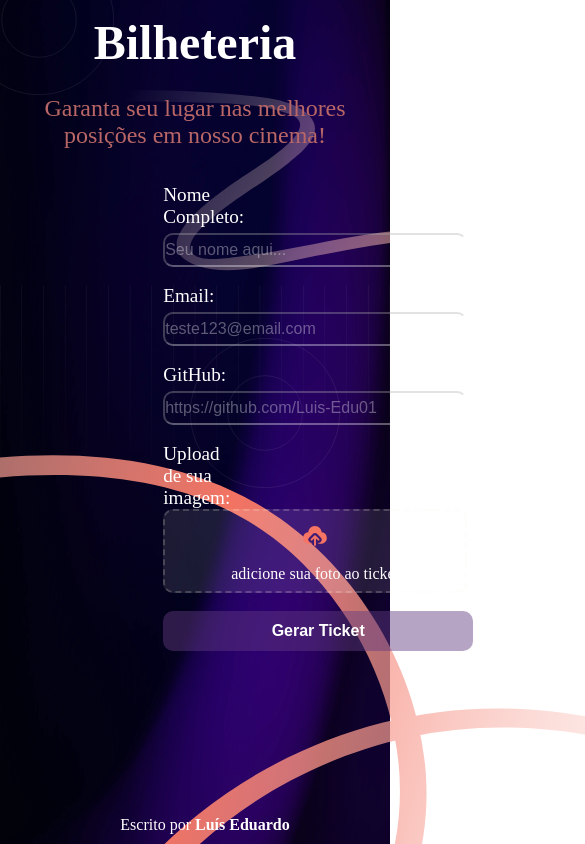
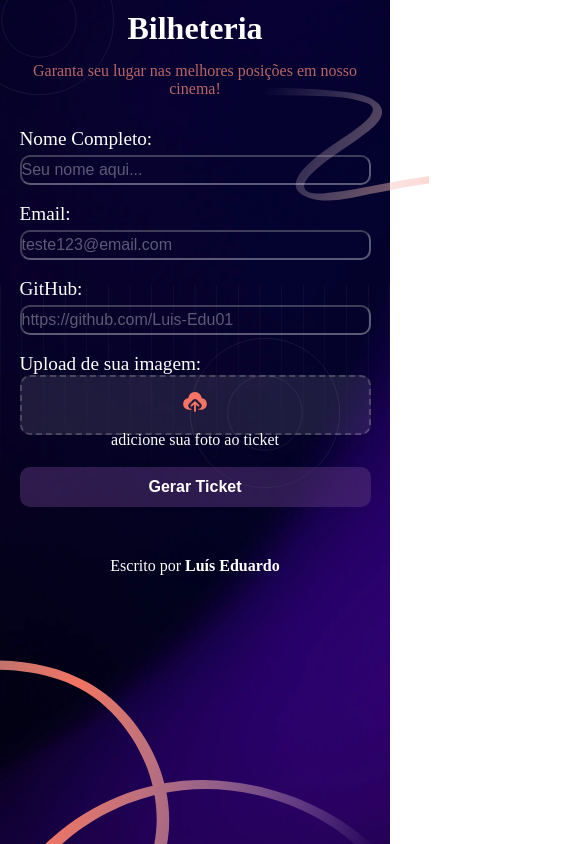
Before and after one commit to Luis-Edu01/site_bilheteria, a plain HTML site: page index.html in a window 390 px wide. Shown: the top 844 px of the page, 585 px wide, since content can reach past the window. Drawn offline with Linux system fonts and the light colour scheme.

Commit message:
media query

```diff
--- a/index.html
+++ b/index.html
@@ -5,6 +5,7 @@
     <meta name="viewport" content="width=device-width, initial-scale=1.0">
     <title>Bilheteria</title>
     <link rel="stylesheet" href="style/homeStyle.css">
+    <link rel="stylesheet" href="style/HomeMediaQuery.css">
     <script src="js/homepage.js" defer></script>
     <link rel="shortcut icon" href="images/favicon-32x32.png" type="image/x-icon">
 </head>
--- a/style/HomeMediaQuery.css
+++ b/style/HomeMediaQuery.css
@@ -0,0 +1,76 @@
+
+@media (max-width: 767px) {
+    body {
+        overflow-x: hidden;
+        min-height: 100vh;
+        height: auto;
+    }
+
+    .principal {
+        height: 100vh;
+        object-fit: cover;
+    }
+
+    header h1 {
+        font-size: 2rem;
+        padding: 10px 0;
+    }
+
+    header p {
+        font-size: 1rem;
+        padding: 5px 15px;
+    }
+
+    main #bilheteria {
+        margin: 10px auto !important;
+        padding: 15px !important;
+        width: 90% !important;
+        max-width: 400px;
+    }
+
+    main input,
+    main .file-upload,
+    main button {
+        width: 100% !important;
+        max-width: 100%;
+        box-sizing: border-box;
+    }
+
+    .pattern-squiggly-bottom {
+        left: 50% !important;
+        transform: translateX(-50%);
+        width: 100% !important;
+        height: auto !important;
+        max-width: 600px;
+    }
+
+    .pattern-squiggly-top {
+        right: -10%;
+        max-width: 250px;
+    }
+
+    footer {
+        position: relative !important;
+        margin-top: 20px;
+        padding: 15px 0;
+    }
+}
+
+/* Tablets (768px - 1023px) */
+@media (min-width: 768px) and (max-width: 1023px) {
+    body {
+        overflow-x: hidden;
+    }
+
+    main #bilheteria {
+        margin-left: 15vw !important;
+        margin-right: 15vw !important;
+        width: 70% !important;
+    }
+
+    .pattern-squiggly-bottom {
+        width: 120% !important;
+        left: 50% !important;
+        transform: translateX(-50%);
+    }
+}
```
